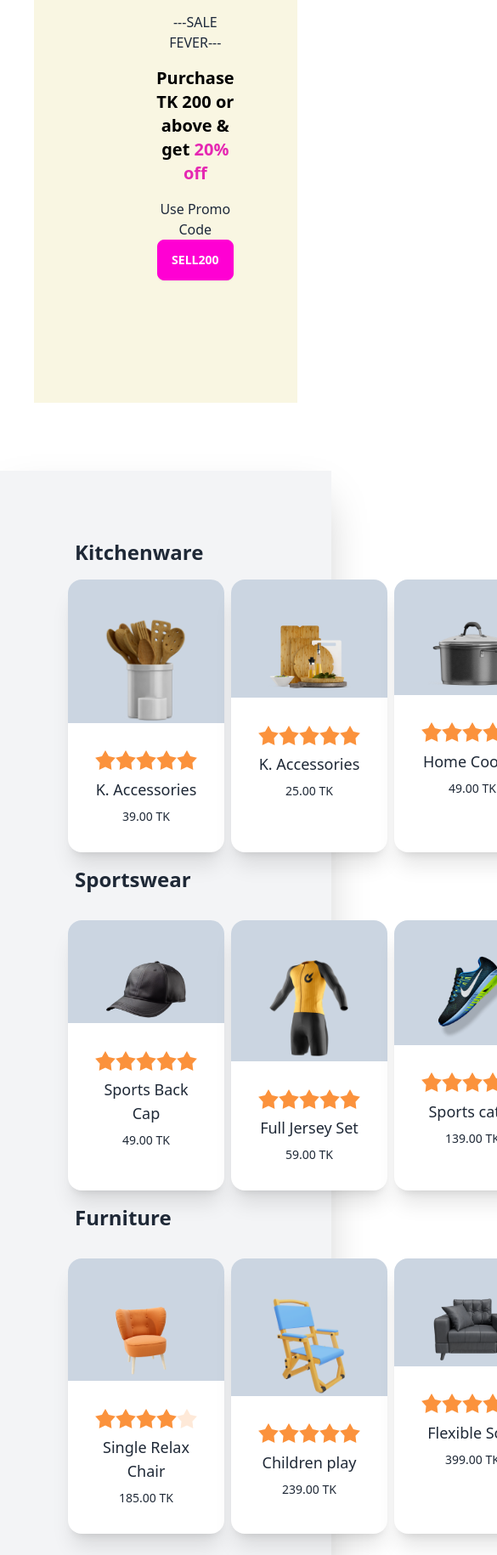
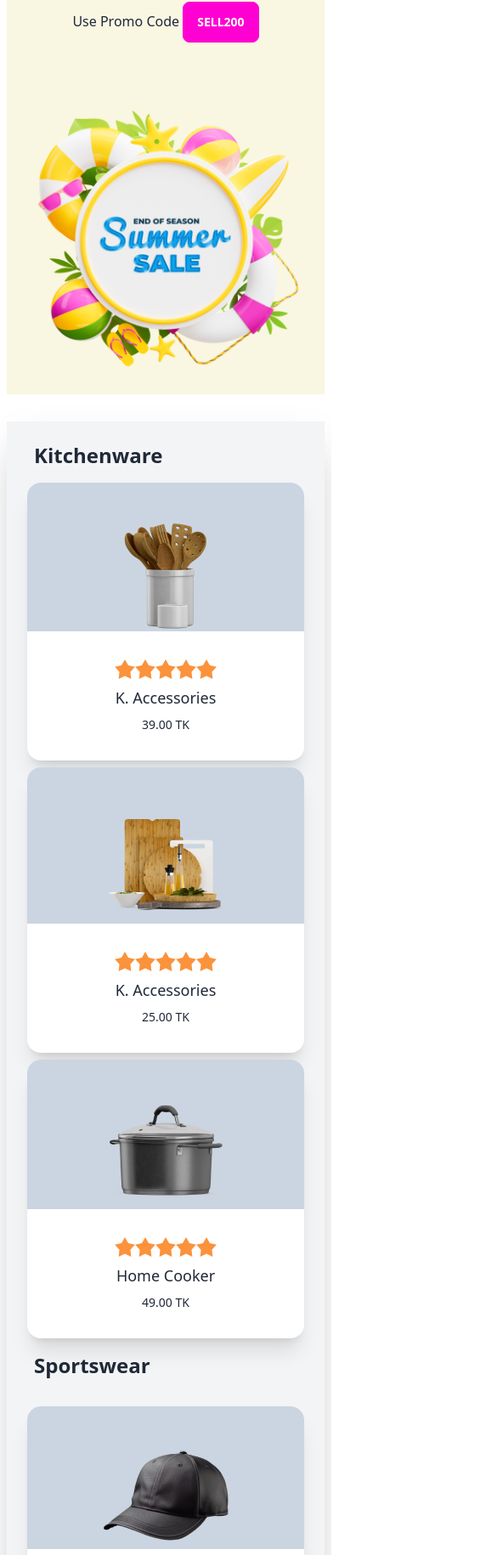
Before and after one commit to mdolidehasan/Summer-Sale, a plain HTML site: page index.html in a window 390 px wide. Shown: the part 170-2000 px from the top of the page at 85% size, 585 px wide, since content can reach past the window. Drawn offline with nearby package versions, Linux system fonts and the light colour scheme.

Commit message:
responsive commit

```diff
--- a/index.html
+++ b/index.html
@@ -19,27 +19,27 @@
 
 <body>
     <header>
-        <div class="bg-[#F9F6E2] m-10 flex justify-evenly">
-            <div class="p-36 text-center">
-                <h3 class="text-slate-800 font-medium mb-4">---SALE FEVER---</h3>
-                <h1 class="lg:text-4xl text-black font-bold text-xl mb-4">Purchase TK 200 or above & get <span
+        <div class="bg-[#F9F6E2] m-2 lg:m-10 flex justify-evenly flex-col lg:flex-row">
+            <div class="lg:p-36 p-10 text-center">
+                <h3 class="text-slate-800 text-xl font-medium mb-4">---SALE FEVER---</h3>
+                <h1 class="lg:text-4xl text-black font-bold text-2xl mb-4">Purchase TK 200 or above & get <span
                         class="text-[#E527B2]">20% off</span></h1>
                 <p class="text-slate-800 font-medium">Use Promo Code <button
                         class="text-white btn btn-secondary">SELL200</button></p>
             </div>
-            <div class="p-10">
-                <img class="w-full h-full" src="images/Summer 1.png" alt="">
+            <div class="lg:p-10 p-4">
+                <img class="lg:w-full md:w-3/4 mx-auto w-full h-full" src="images/Summer 1.png" alt="">
             </div>
         </div>
     </header>
     <main>
-        <section class="mt-20 p-20 bg-gray-100 shadow-2xl">
-            <div class="flex gap-2">
+        <section class="lg:mt-20 mt-8 mx-2 lg:mx-10 p-6 lg:p-20 bg-gray-100 shadow-2xl">
+            <div class="flex flex-col lg:flex-row gap-8">
                 <div>
                     <div>
                         <h2 class="text-2xl font-bold mb-4 ml-2">Kitchenware</h2>
-                        <div class="flex gap-2">
-                            <div class="card w-1/3 bg-base-100 shadow-xl">
+                        <div class="grid grid-cols-1 md:grid-cols-3 lg:grid-cols-3 gap-2">
+                            <div class="card bg-base-100 shadow-xl">
                                 <figure class="px-10 bg-slate-300 pt-10">
                                     <img src="images/prod1.png" alt="Shoes" class="rounded-xl" />
                                 </figure>
@@ -58,7 +58,7 @@
                                     </div>
                                 </div>
                             </div>
-                            <div class="card w-1/3 bg-base-100 shadow-xl">
+                            <div class="card bg-base-100 shadow-xl">
                                 <figure class="px-10 bg-slate-300 pt-10">
                                     <img src="images/prod2.png" alt="Shoes" class="rounded-xl" />
                                 </figure>
@@ -77,7 +77,7 @@
                                     </div>
                                 </div>
                             </div>
-                            <div class="card w-1/3 bg-base-100 shadow-xl">
+                            <div class="card bg-base-100 shadow-xl">
                                 <figure class="px-10 bg-slate-300 pt-10">
                                     <img src="images/prod3.png" alt="Shoes" class="rounded-xl" />
                                 </figure>
@@ -100,8 +100,8 @@
                     </div>
                     <div>
                         <h2 class="text-2xl font-bold my-4 ml-2">Sportswear</h2>
-                        <div class="mt-8 flex gap-2">
-                            <div class="card w-1/3 bg-base-100 shadow-xl">
+                        <div class="mt-8 grid grid-cols-1 md:grid-cols-3 lg:grid-cols-3 gap-2">
+                            <div class="card bg-base-100 shadow-xl">
                                 <figure class="px-10 bg-slate-300 pt-10">
                                     <img src="images/prod4.png" alt="Shoes" class="rounded-xl" />
                                 </figure>
@@ -120,7 +120,7 @@
                                     </div>
                                 </div>
                             </div>
-                            <div class="card w-1/3 bg-base-100 shadow-xl">
+                            <div class="card bg-base-100 shadow-xl">
                                 <figure class="px-10 bg-slate-300 pt-10">
                                     <img src="images/prod5.png" alt="Shoes" class="rounded-xl" />
                                 </figure>
@@ -138,7 +138,7 @@
                                     </div>
                                 </div>
                             </div>
-                            <div class="card w-1/3 bg-base-100 shadow-xl">
+                            <div class="card bg-base-100 shadow-xl">
                                 <figure class="px-10 bg-slate-300 pt-10">
                                     <img src="images/prod6.png" alt="Shoes" class="rounded-xl" />
                                 </figure>
@@ -161,8 +161,8 @@
                     </div>
                     <div>
                         <h2 class="text-2xl font-bold my-4 ml-2">Furniture</h2>
-                        <div class="mt-8 flex gap-2">
-                            <div class="card w-1/3 bg-base-100 shadow-xl">
+                        <div class="mt-8 grid grid-cols-1 md:grid-cols-3 lg:grid-cols-3 gap-2">
+                            <div class="card bg-base-100 shadow-xl">
                                 <figure class="px-10 bg-slate-300 pt-10">
                                     <img src="images/prod7.png" alt="Shoes" class="rounded-xl" />
                                 </figure>
@@ -181,7 +181,7 @@
                                     </div>
                                 </div>
                             </div>
-                            <div class="card w-1/3 bg-base-100 shadow-xl">
+                            <div class="card bg-base-100 shadow-xl">
                                 <figure class="px-10 bg-slate-300 pt-10">
                                     <img src="images/prod8.png" alt="Shoes" class="rounded-xl" />
                                 </figure>
@@ -199,7 +199,7 @@
                                     </div>
                                 </div>
                             </div>
-                            <div class="card w-1/3 bg-base-100 shadow-xl">
+                            <div class="card bg-base-100 shadow-xl">
                                 <figure class="px-10 bg-slate-300 pt-10">
                                     <img src="images/prod9.png" alt="Shoes" class="rounded-xl" />
                                 </figure>
@@ -236,7 +236,20 @@
                             <h3>Discount: $<span id="discount"></span></h3>
                             <h3>Total: $<span id="total"></span></h3>
                         </div>
-                        <button class="btn btn-secondary">Make Purchase</button>
+                        <button onclick="my_modal_1.showModal()" class="btn btn-secondary">Make Purchase</button>
+                        <dialog id="my_modal_1" class="modal">
+                            <div class="modal-box">
+                                <img class="mx-auto" src="images/congo.png" alt="">
+                                <h3 class="font-bold text-center text-2xl">Congratulations!</h3>
+                                <p class="py-4 text-center">Your Purchase the product</p>
+                                <div class="text-center">
+                                    <form method="dialog">
+                                        <!-- if there is a button in form, it will close the modal -->
+                                        <a href="index.html"><button class="btn btn-secondary">Go Home</button></a>
+                                    </form>
+                                </div>
+                            </div>
+                        </dialog>
                     </div>
                 </div>
             </div>
--- a/js/index.js
+++ b/js/index.js
@@ -45,6 +45,7 @@ btn.addEventListener("click", function(){
             // Total Calculation
             const total = document.getElementById('total');
             total.innerText = (totalPrice - discountAmmount).toFixed(2);
+            document.getElementById('input-field').value = '';
         }
         else{
             alert('Invalid Coupon!');
```
